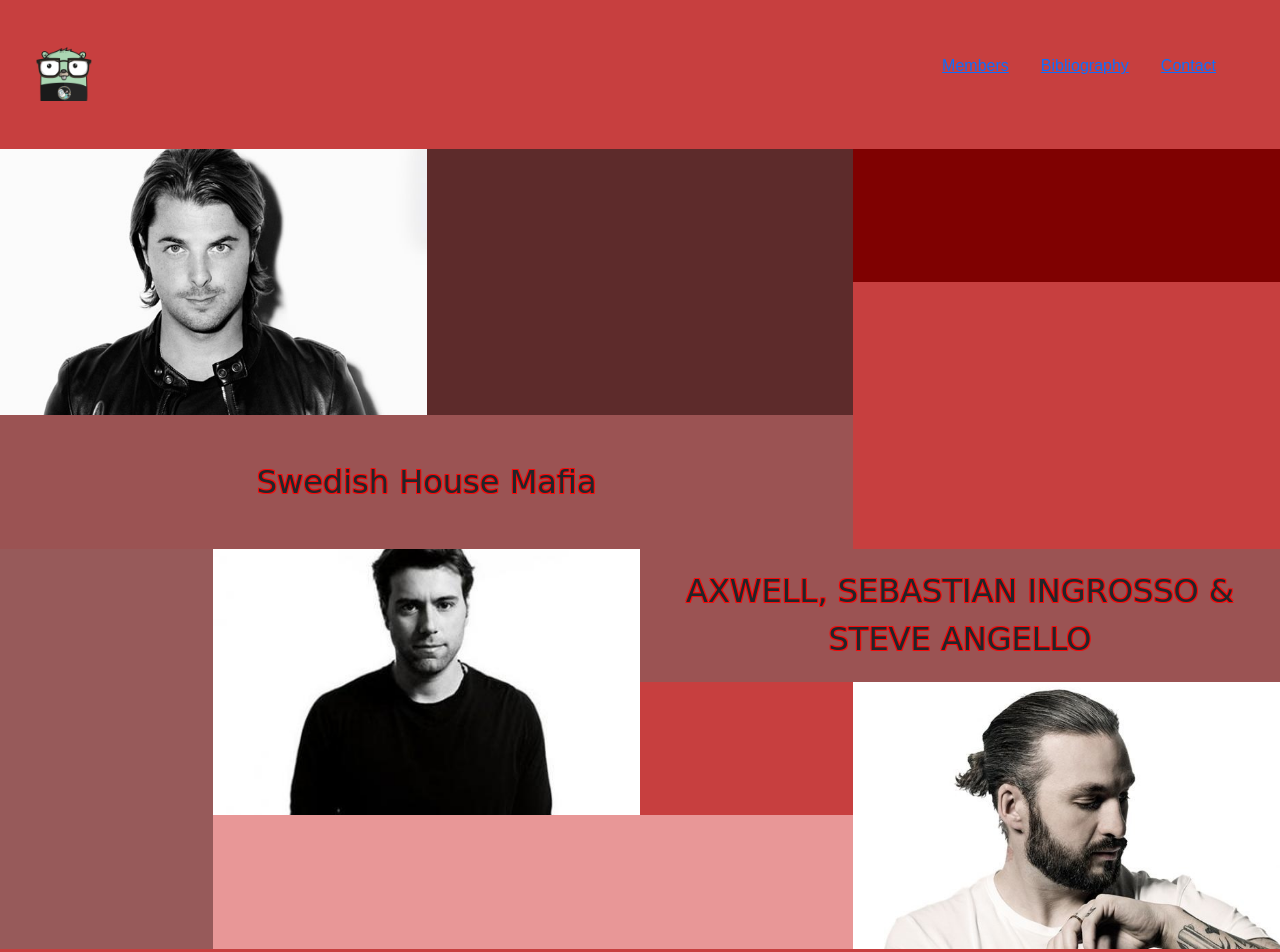
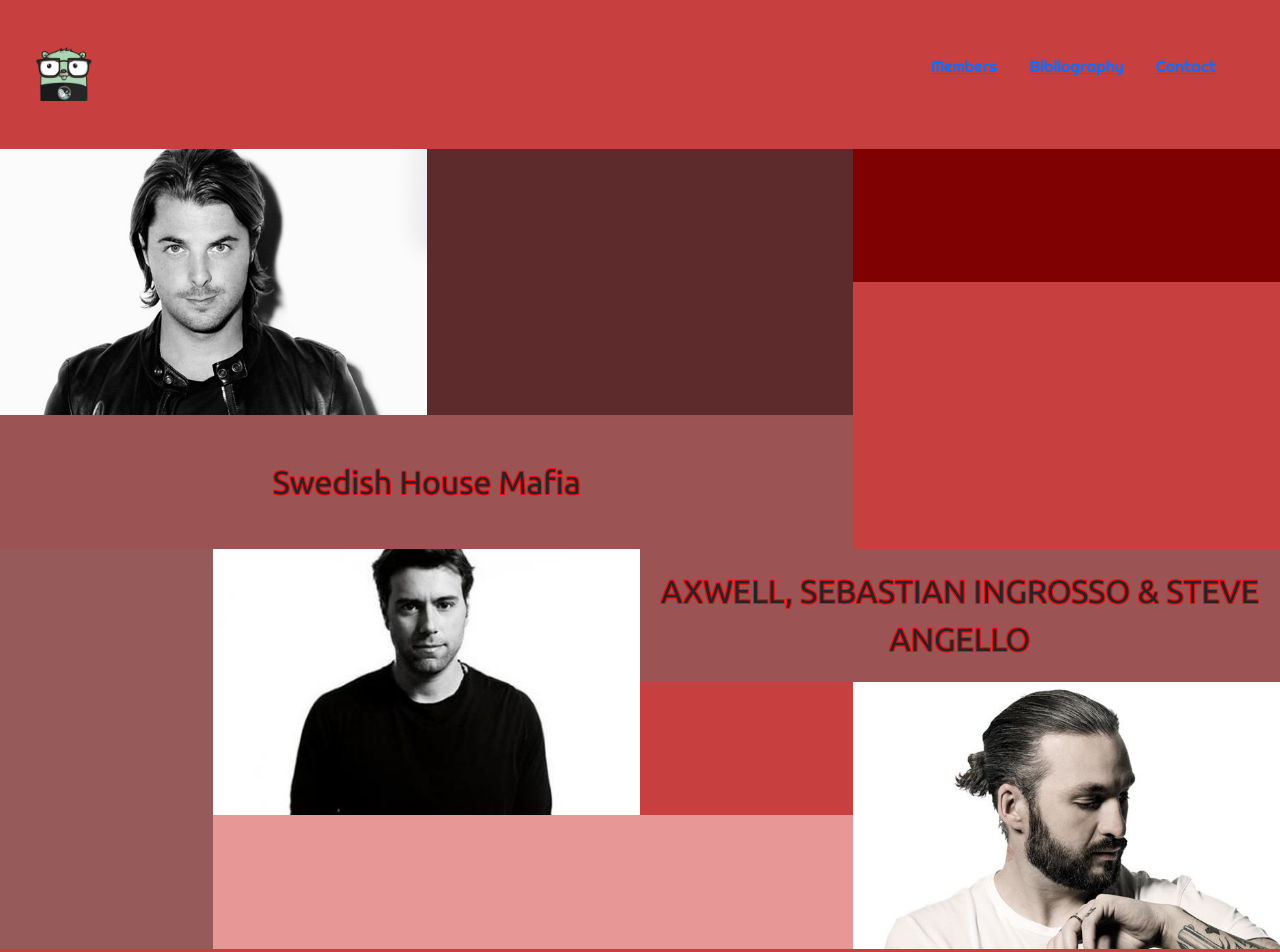
Before and after one commit to eah1/PEC2-HTML_CSS_II, a website built with Parcel: page src/index.html in a window 1280 px wide. Shown: the top 952 px of the page. Built offline with nearby package versions, Linux system fonts and the light colour scheme; files whose address does not match are found by name.

Commit message:
Add meta tags and download fonts

```diff
--- a/src/assets/styles/_variables.scss
+++ b/src/assets/styles/_variables.scss
@@ -1,7 +1,7 @@
 @use "sass:color";
 
-$font-family : 'Raleway', sans-serif;
-$font-family-headers: 'Changa One', cursive;
+$font-family : 'Righteous', sans-serif;
+$font-family-headers: 'Ubuntu', cursive;
 
 $default-text-size: 16px;
 
--- a/src/index.html
+++ b/src/index.html
@@ -1,7 +1,12 @@
 <!DOCTYPE html>
 <html lang="en">
 <head>
+    <meta charset="UTF-8">
+    <meta name="viewport" content="width=device-width">
+    <meta http-equiv="x-ua-compatible" content="ie=edge">
     <title>Swedish House Mafia</title>
+    <link href="https://fonts.googleapis.com/css2?family=Righteous&display=swap" rel="stylesheet">
+    <link href="https://fonts.googleapis.com/css2?family=Ubuntu:ital,wght@0,400;0,700;1,400;1,700&display=swap" rel="stylesheet">
     <link href="assets/styles/main.scss" rel="stylesheet" type="text/css">
 </head>
 <body class="index__body">
```
Also changed, not shown: src/bibliography.html (+4 -0 lines), src/contact.html (+4 -0 lines), src/members.html (+4 -0 lines), .posthtmlrc.js (deleted).
